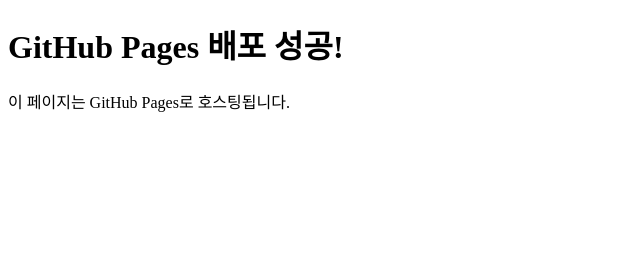
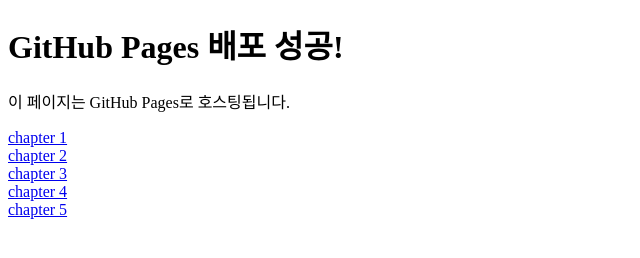
Before and after one commit to seoultech-jehyun/web2025, a plain HTML site: page index.html in a window 1280 px wide. Shown: the whole page, without its empty margins (0-640 px from the left). Drawn offline with Linux system fonts and the light colour scheme.

Commit message:
chapter1 생성

```diff
--- a/index.html
+++ b/index.html
@@ -8,5 +8,10 @@
 <body>
     <h1>GitHub Pages 배포 성공!</h1>
     <p>이 페이지는 GitHub Pages로 호스팅됩니다.</p>
+    <a href="chapter1.html">chapter 1</a><br>
+    <a href="chapter2.html">chapter 2</a><br>
+    <a href="chapter3.html">chapter 3</a><br>
+    <a href="chapter4.html">chapter 4</a><br>
+    <a href="chapter5.html">chapter 5</a><br>
 </body>
 </html>
```
Also changed, not shown: chapter1.html (added, +5 -0 lines).
